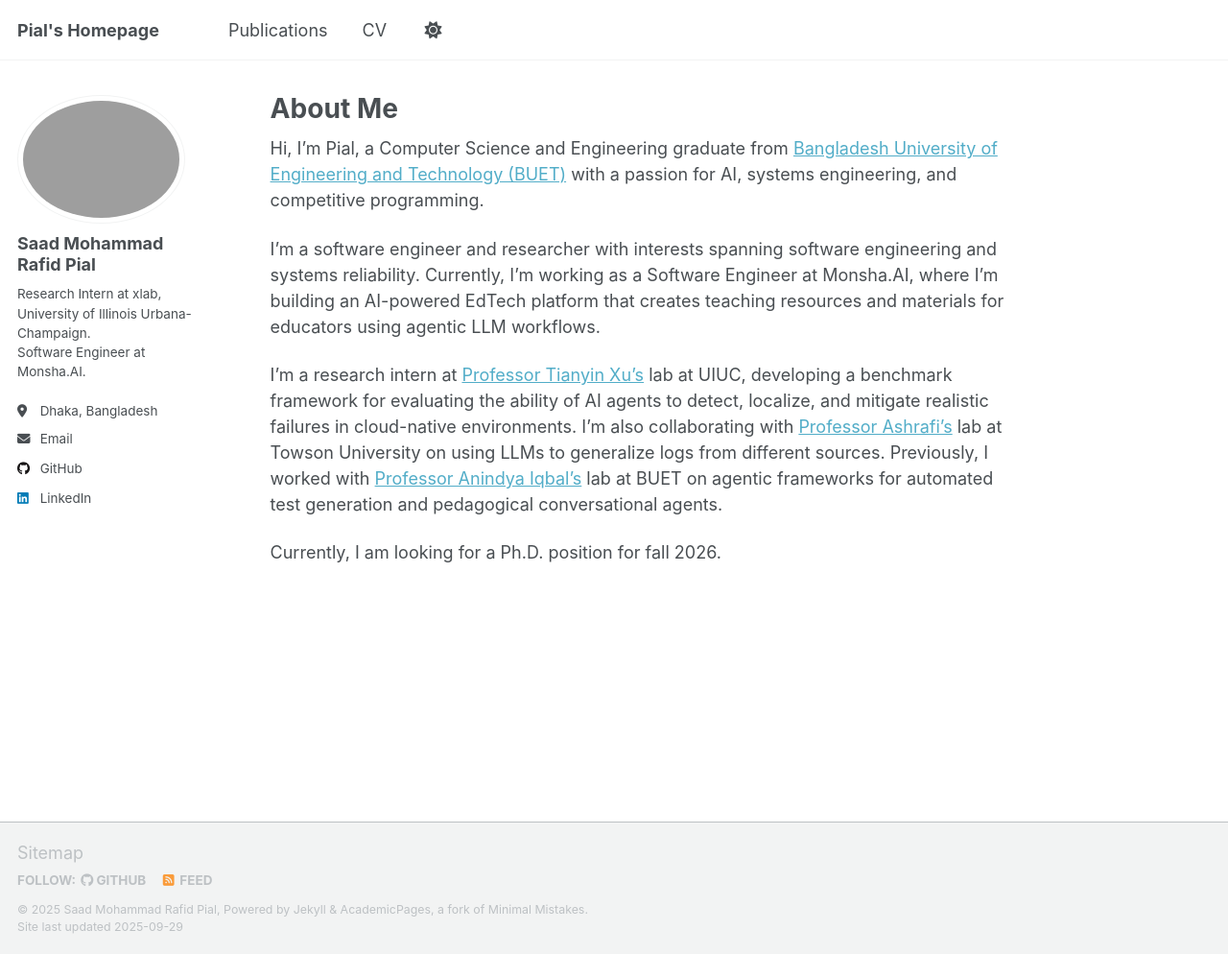
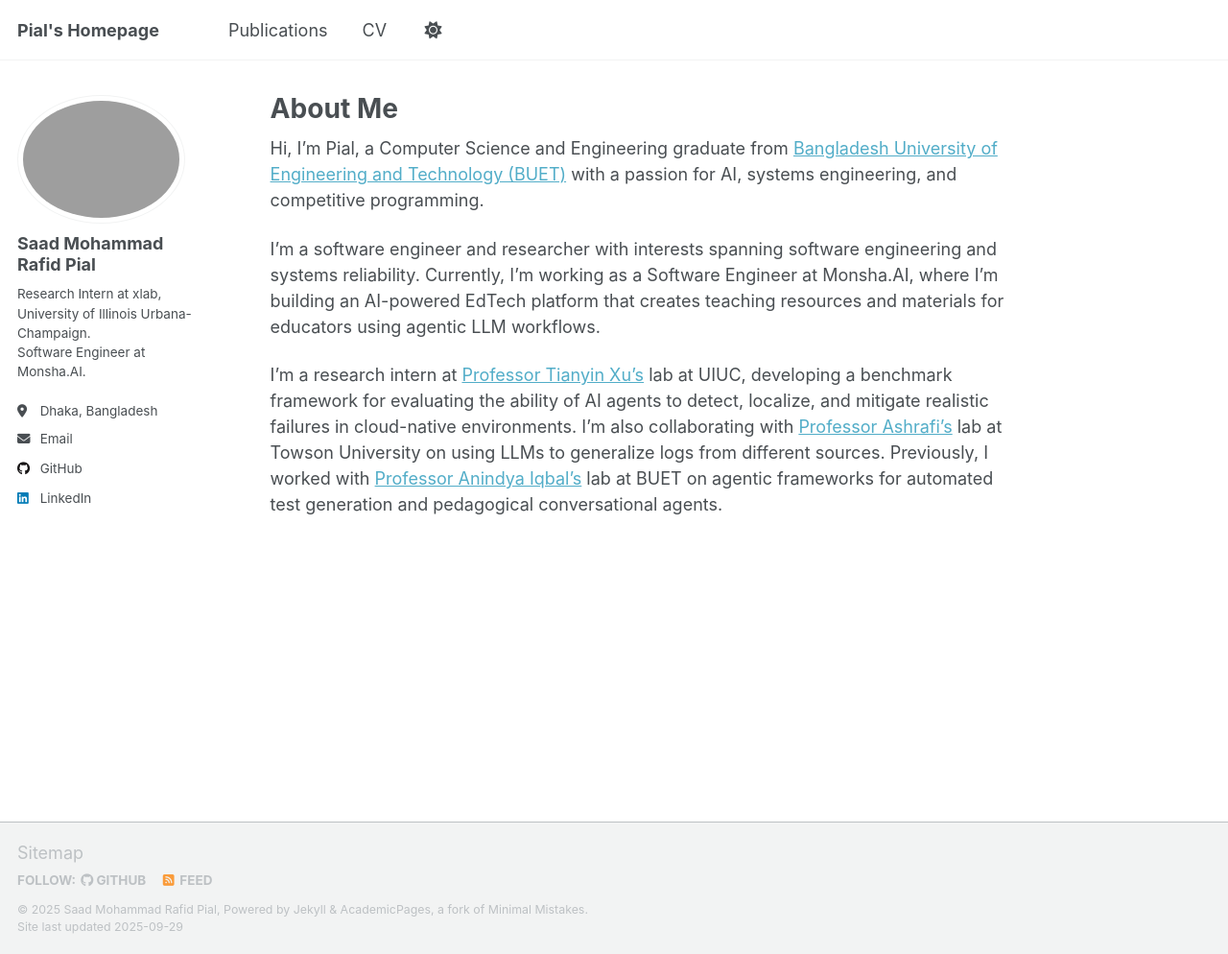
Before and after one commit to Saadmrp1038/Saadmrp1038.github.io, a Jekyll site: the page built from _pages/about.md, in a window 1280 px wide and 994 px high. Shown: the whole window at 96% size. Built offline with Jekyll 4.4.1, drawn with Linux system fonts in a browser that asks for light colours; a script that is not in the unit is left out.

Commit message:
29-09-2025

```diff
--- a/_pages/about.md
+++ b/_pages/about.md
@@ -12,5 +12,3 @@ Hi, I'm Pial, a Computer Science and Engineering graduate from [Bangladesh Unive
 I'm a software engineer and researcher with interests spanning software engineering and systems reliability. Currently, I'm working as a Software Engineer at Monsha.AI, where I'm building an AI-powered EdTech platform that creates teaching resources and materials for educators using agentic LLM workflows.
 
 I'm a research intern at [Professor Tianyin Xu's](https://tianyin.github.io/) lab at UIUC, developing a benchmark framework for evaluating the ability of AI agents to detect, localize, and mitigate realistic failures in cloud-native environments. I'm also collaborating with [Professor Ashrafi's](https://scholar.google.com/citations?user=lPz7L8kAAAAJ&hl=en) lab at Towson University on using LLMs to generalize logs from different sources. Previously, I worked with [Professor Anindya Iqbal's](https://scholar.google.com/citations?user=jAuiNFgAAAAJ&hl=en) lab at BUET on agentic frameworks for automated test generation and pedagogical conversational agents.
-
-Currently, I am looking for a Ph.D. position for fall 2026.
```
